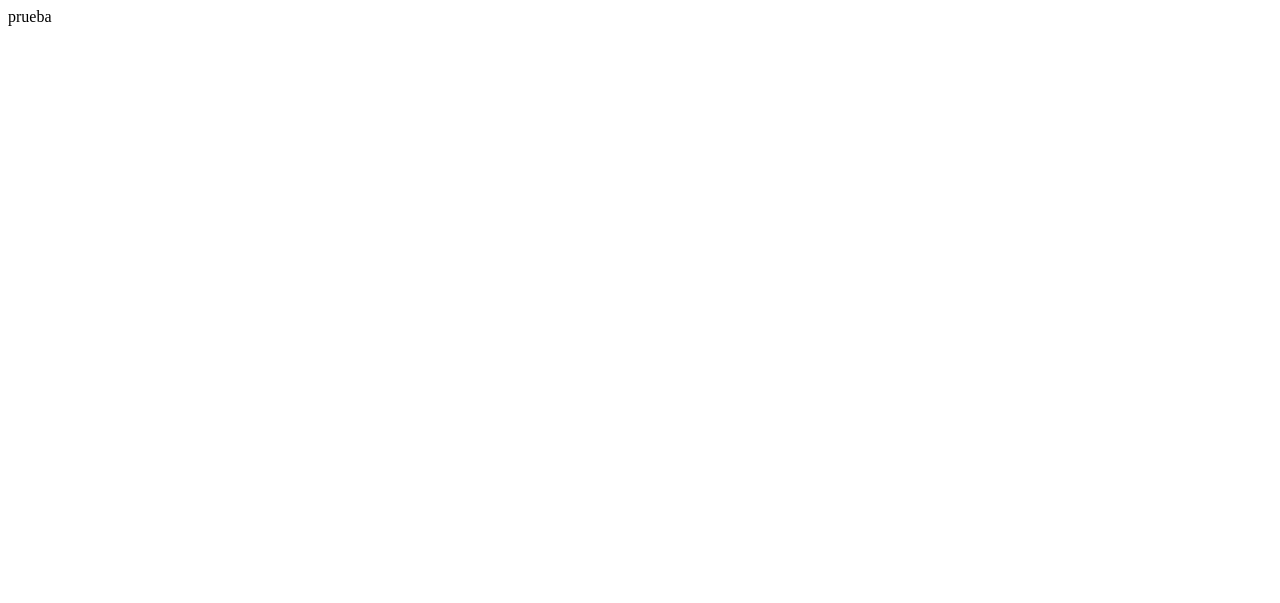
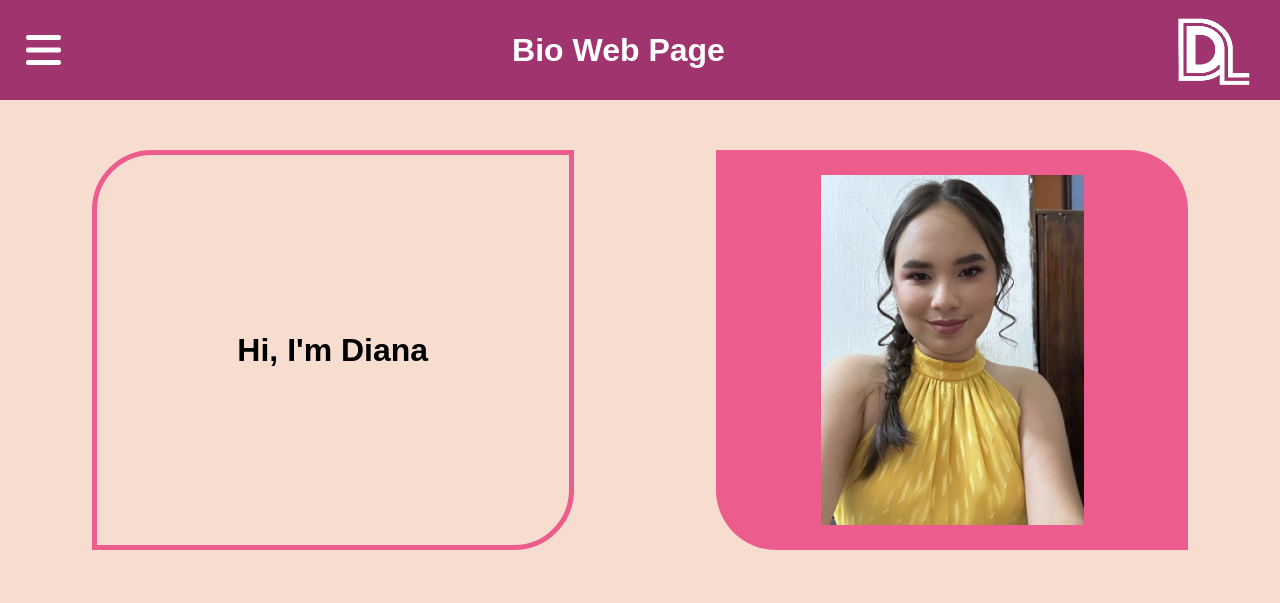
Before and after one commit to FernandezDL/Bio-Web-Page_VFS, a plain HTML site: page index.html in a window 1280 px wide. Drawn offline with Linux system fonts and the light colour scheme.

Commit message:
Add: Main page

```diff
--- a/index.css
+++ b/index.css
@@ -1,10 +1,86 @@
-.header {
+header {
     height: 100px;
-    background-color: #d17878;
+    background-color: #a0346e;
+    text-align: center;
+    display: flex;
+    align-items: center;
+    justify-content: space-between;
+    padding: 0 20px 0 20px;
+}
+
+button {
+    background: none;
+    border: none;
+    cursor: pointer;
+}
+
+body {
+    margin: 0;
+    padding: 0;
+    font-family: Arial, sans-serif;
+    background-color: #f7ddd0;
+}
+
+h1 {
+    color: white;
+}
+
+h2 {
+    color: black;
+    font-size: 32px;
     text-align: center;
 }
 
 .imgLogo {
     height: 80px;
-    /* margin-top: 10px; */
+    width: 90px;
 }
+
+.imgMenu {
+    height: 40px;
+    width: 35px;
+}
+
+.imgPhoto {
+    height: 350px;
+    width: auto;
+}
+
+.nameSpace{
+    width: 30%;
+
+    padding: 5%;
+    display: flex;
+    align-items: center;
+    justify-content: center;
+
+    border: 5px solid #ec5c8d;
+    border-top-left-radius: 60px;
+    border-bottom-right-radius: 60px;
+}
+
+.photoSpace{
+    width: 40%;
+
+    padding-top: 25px;
+    padding-bottom: 25px;
+    display: flex;
+    align-items: center;
+    justify-content: center;
+
+    background-color: #ec5c8d;
+    border-top-right-radius: 60px;
+    border-bottom-left-radius: 60px;
+}
+
+.mainContainer {
+    display: flex;
+    padding: 50px;
+}
+
+.firstRow{
+    width: 100%;
+    display: flex;
+    justify-content: space-around;
+    gap: 5%;
+}
--- a/index.html
+++ b/index.html
@@ -1,11 +1,4 @@
-<!-- <nav>
-  <a href="index.html">Inicio</a>
-   <a href="pages/about.html">Acerca de</a>
-  <a href="pages/contact.html">Contacto</a>
-</nav> -->
-
-<!DOCTYPE html>
-<html lang="en">
+  <html lang="en">
     <head>
         <meta charset="UTF-8">
         <meta http-equiv="X-UA-Compatible" content="IE=edge">
@@ -15,8 +8,25 @@
     </head>
 
     <body>
-        <!-- Header -->
-        <!-- <div w3-include-html="components/Header.html"></div> -->
-         prueba
+      	<header>
+          	<button>
+				<img src="img/menu.png" alt="Menu" class="imgMenu">
+          	</button>
+
+          	<h1>Bio Web Page</h1>
+
+          	<img src="img/Logo.png" alt="Logo" class="imgLogo">
+      	</header>
+
+      	<div class="mainContainer">
+        	<div class="firstRow">
+				<div class="nameSpace">
+					<h2>Hi, I'm Diana</h2>
+				</div>
+				<div class="photoSpace">
+					<img src="img/Me.jpg" alt="Diana" class="imgPhoto">
+				</div>
+			</div>
+		</div>
     </body>
 </html>
```
Also changed, not shown: components/Header.html (deleted, +0 -4 lines), img/Logo.jpg (deleted), img/Logo.png (added), img/Me.jpg (added), img/menu.png (added).
